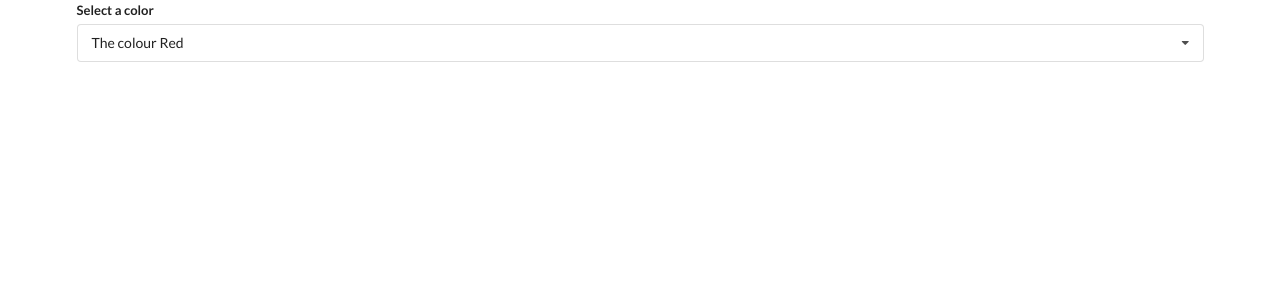
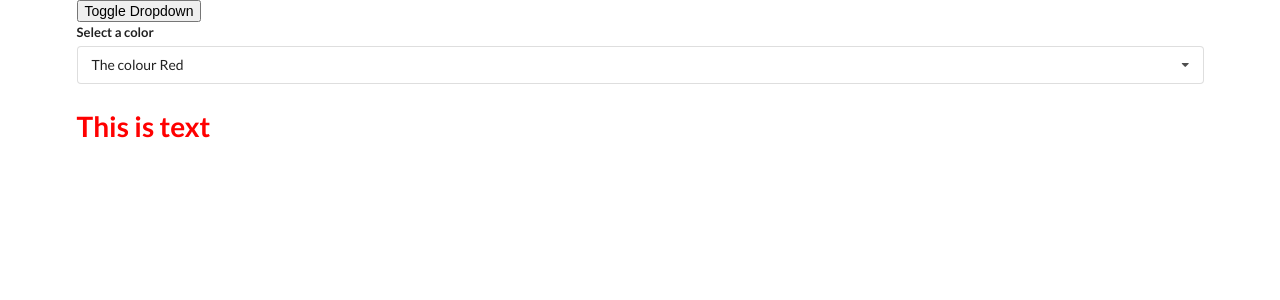
Before and after one commit to swayambhu/Widget-react, a React (Create React App) app: page / in a window 1280 px wide. Shown: the top 300 px of the page. Built offline with nearby package versions, Linux system fonts and the light colour scheme.

Commit message:
Added color to the text

```diff
--- a/src/App.js
+++ b/src/App.js
@@ -37,14 +37,14 @@ const options = [
 
 const App = () => {
 
-    const [selected, setSelected] = useState(options[0])
+    const [selected, setSelected] = useState(options[0]);
+    const [showDropdown, setShowDropdown] = useState(true);
     return (
         <div className='ui container'>
-            <Dropdown
-                options={options}
-                selected={selected}
-                onSelectedChange = {setSelected}
-            />
+            <button onClick={() => setShowDropdown(!showDropdown)}>Toggle Dropdown</button>
+            {showDropdown ? <Dropdown options={options} selected={selected} onSelectedChange={setSelected} /> : null}
+
+            <h1 style={{color:selected.value}}>This is text</h1>
         </div>
     );
 };
--- a/src/Components/Dropdown/Dropdown.js
+++ b/src/Components/Dropdown/Dropdown.js
@@ -6,13 +6,22 @@ const Dropdown = ({ options, selected, onSelectedChange }) => {
     const ref = useRef();
 
     useEffect(() => {
-        document.body.addEventListener('click', (event) => {
-            if (ref.current.contains(event.target)) {
+
+        const onBodyClick = (event) => {
+            if (ref.current && ref.current.contains(event.target)) {
                 return;
             }
-            setOpen(false)
-        })
+            setOpen(false);
+        };
+
+        document.body.addEventListener("click", onBodyClick);
+
+        return () => {
+            document.body.removeEventListener('click', onBodyClick)
+        }
     }, []);
+
+
     const renderedOptions = options.map((option) => {
         if (option.value === selected.value) {
             return null;
```
